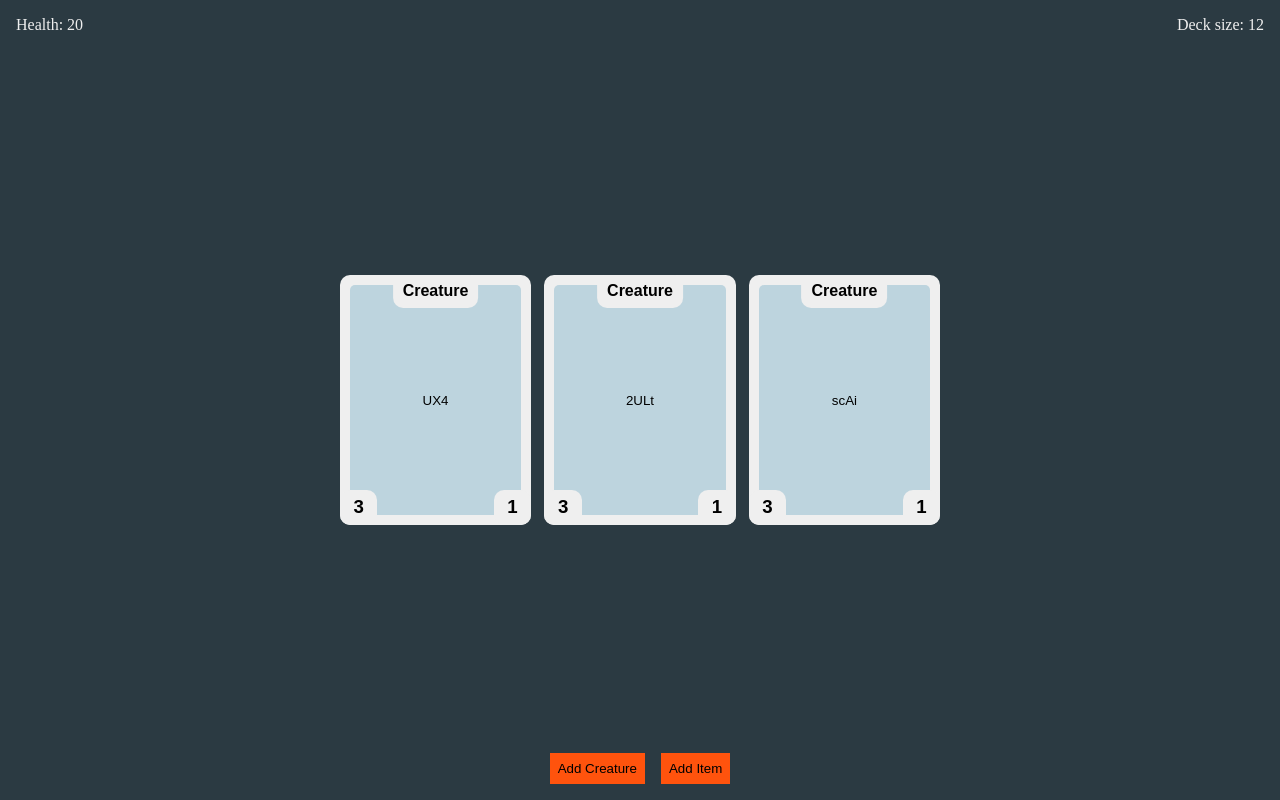
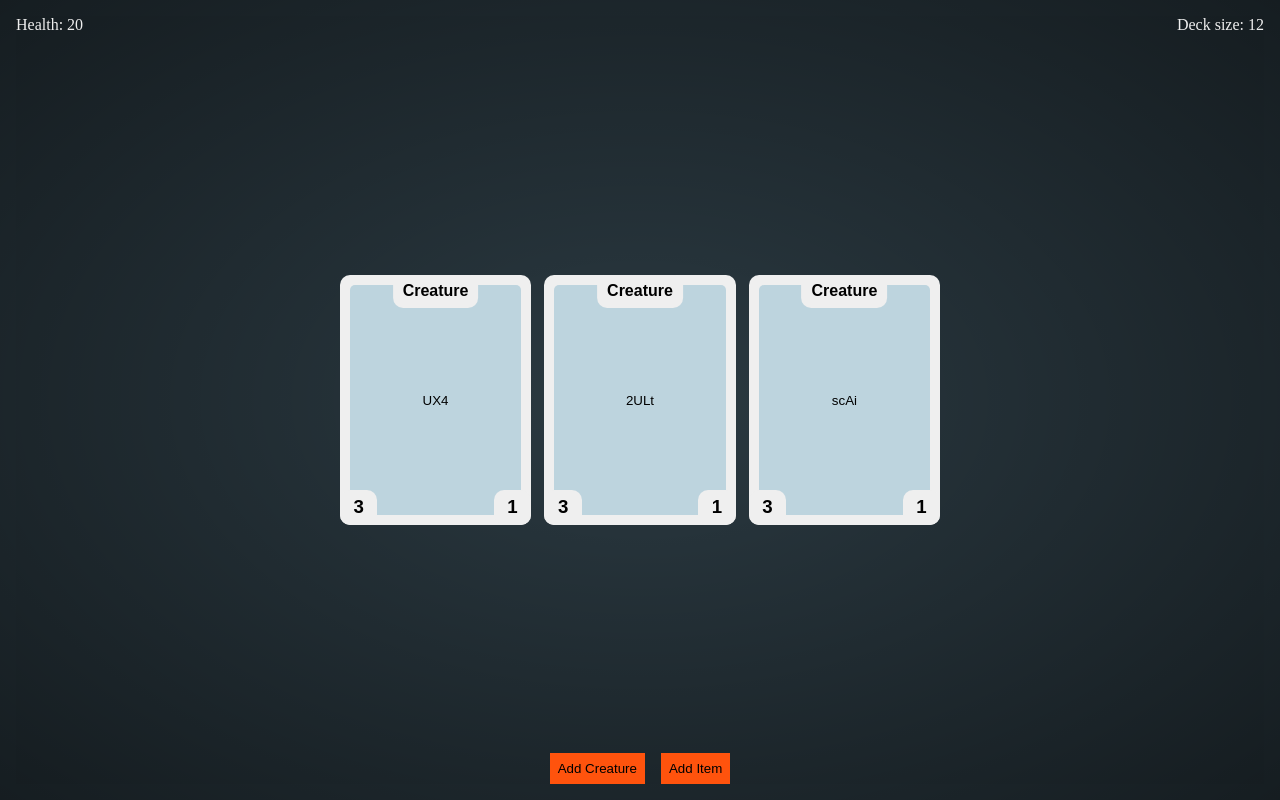
Before and after one commit to atkinchris/redux-cards, a React app: page / in a window 1280 px wide. Built offline with nearby package versions, Linux system fonts and the light colour scheme.

Commit message:
Add loaders for images

```diff
--- a/package.json
+++ b/package.json
@@ -22,9 +22,11 @@
     "eslint-plugin-jsx-a11y": "^6.0.3",
     "eslint-plugin-react": "^7.5.1",
     "extract-text-webpack-plugin": "^3.0.2",
+    "file-loader": "^1.1.6",
     "gh-pages": "^1.1.0",
     "html-webpack-plugin": "^2.30.1",
     "style-loader": "^0.19.1",
+    "url-loader": "^0.6.2",
     "webpack": "^3.10.0",
     "webpack-dev-server": "^2.10.0",
     "webpack-merge": "^4.1.1"
--- a/src/index.css
+++ b/src/index.css
@@ -6,7 +6,7 @@ body,
   width: 100%;
   padding: 0;
   margin: 0;
-  background-color: #2B3A42;
+  background: radial-gradient(transparent, rgba(0, 0, 0, 0.5)), #2B3A42;
   color: #3F5765;
 }
 
--- a/webpack.config.js
+++ b/webpack.config.js
@@ -32,6 +32,9 @@ const common = {
         fallback: 'style-loader',
         use: ['css-loader'],
       }),
+    }, {
+      test: /\.(png|jpg|gif)$/,
+      use: 'url-loader',
     }],
   },
   resolve: {
```
Also changed, not shown: 1 other file (tests, documents, lock files or other folders).
